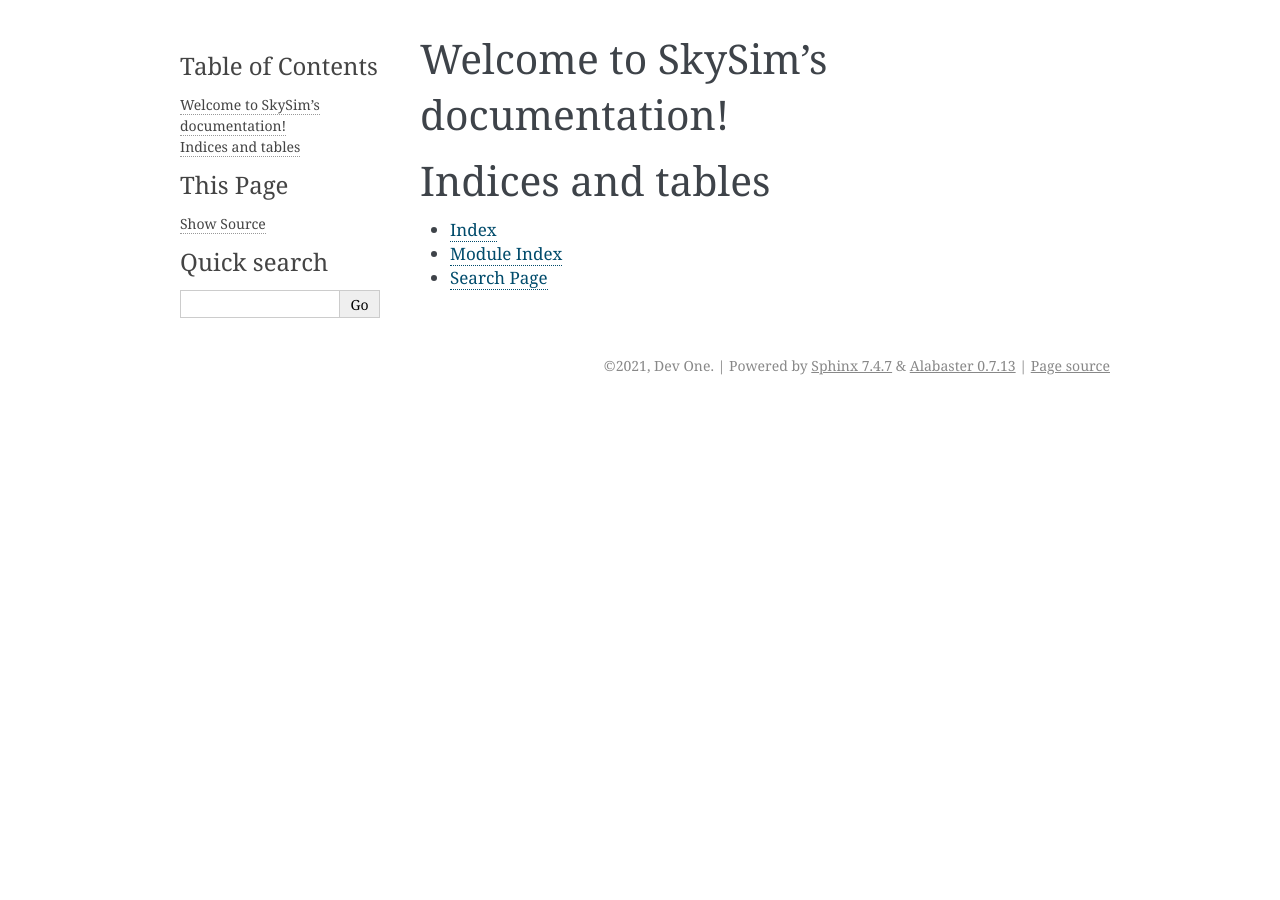
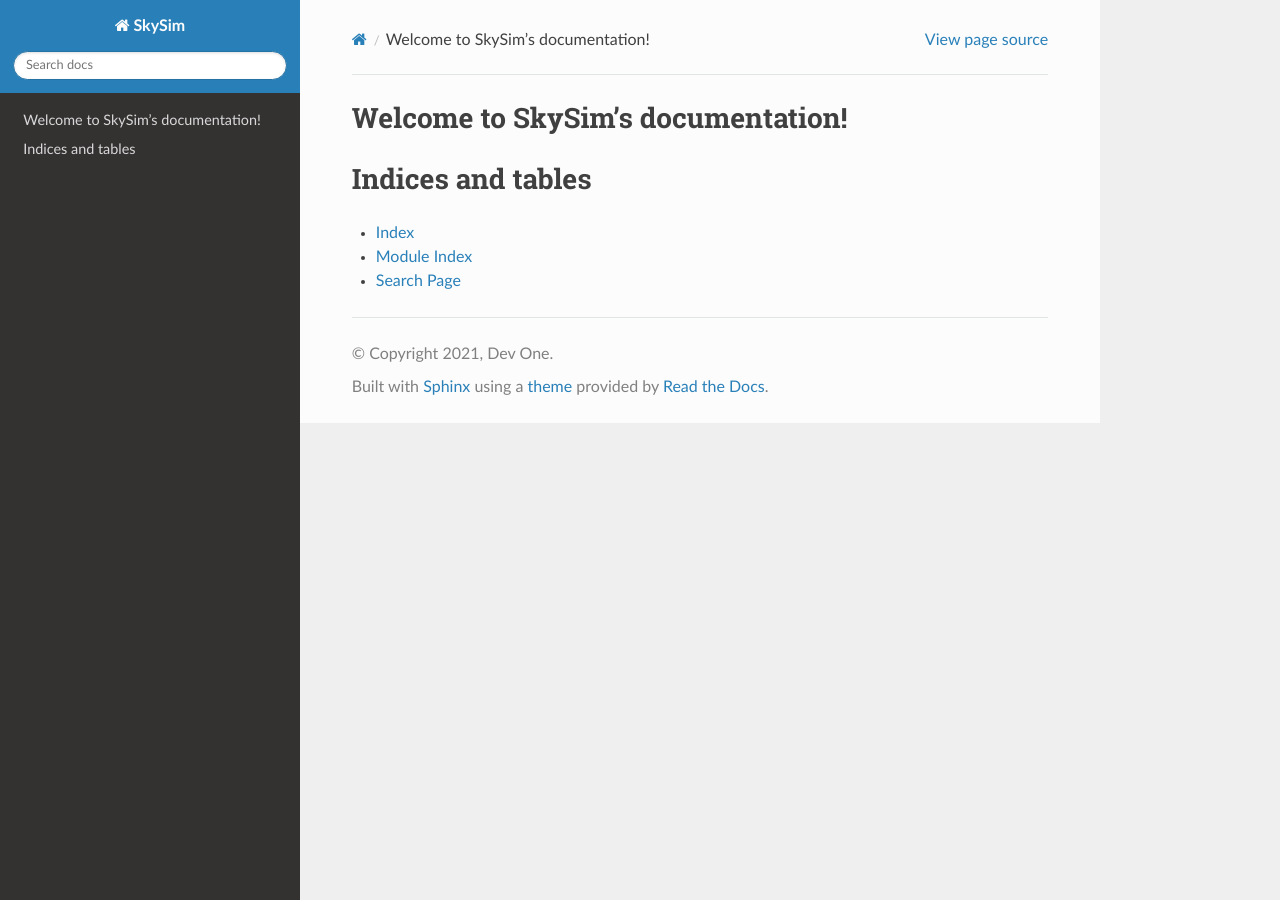
Before and after one commit to ADACS-Australia/MAP21B-Training-BPindor, a Sphinx documentation site: the page built from docs/source/index.rst, in a window 1280 px wide. Built offline with Sphinx 7.4.7 and the Read the Docs theme 2.0.0, drawn with Linux system fonts in a browser that asks for light colours.

Commit message:
update theme, extensions, and requirements for doc

```diff
--- /dev/null
+++ b/docs/requirements.txt
@@ -0,0 +1,5 @@
+# for documentation
+pdoc
+sphinx
+numpydoc
+sphinx-rtd-theme
--- a/docs/source/conf.py
+++ b/docs/source/conf.py
@@ -30,8 +30,10 @@ release = 'v3.0'
 # Add any Sphinx extension module names here, as strings. They can be
 # extensions coming with Sphinx (named 'sphinx.ext.*') or your custom
 # ones.
-extensions = [
-]
+extensions = ['sphinx.ext.autodoc',
+              'sphinx.ext.mathjax',
+              'sphinx.ext.viewcode'
+              ]
 
 # Add any paths that contain templates here, relative to this directory.
 templates_path = ['_templates']
@@ -47,7 +49,7 @@ exclude_patterns = []
 # The theme to use for HTML and HTML Help pages.  See the documentation for
 # a list of builtin themes.
 #
-html_theme = 'alabaster'
+html_theme = 'sphinx_rtd_theme'
 
 # Add any paths that contain custom static files (such as style sheets) here,
 # relative to this directory. They are copied after the builtin static files,
```
